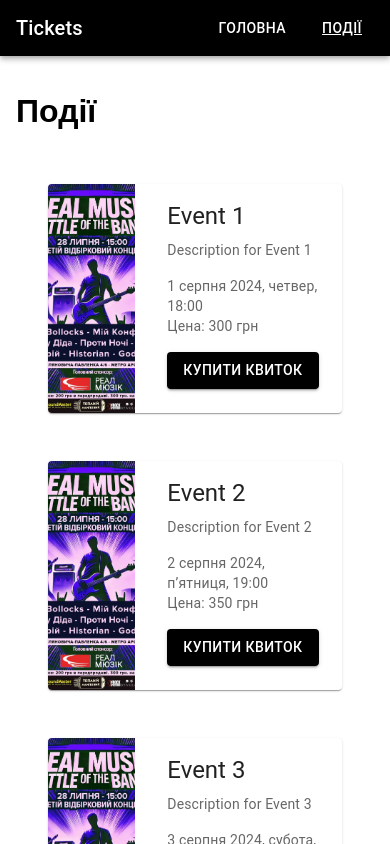
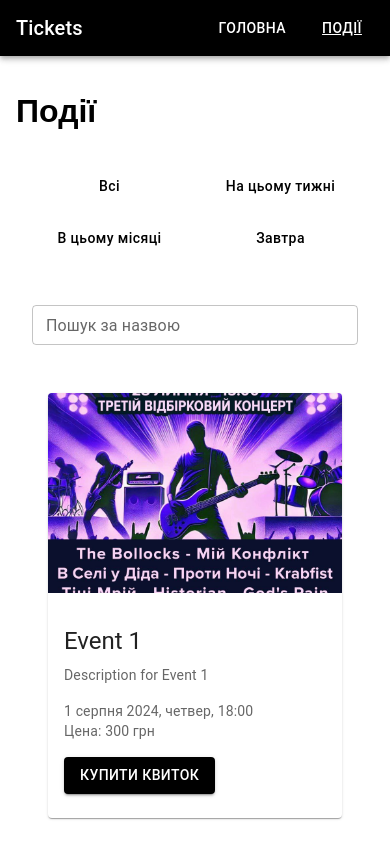
Before and after one commit to Anna-Grigorovich/Ticket_front, a React (Create React App) app: page /events in a window 390 px wide. Shown: the top 844 px of the page. Built offline with nearby package versions, Linux system fonts and the light colour scheme.

Commit message:
add filter

```diff
--- a/package.json
+++ b/package.json
@@ -6,14 +6,16 @@
     "@craco/craco": "^7.1.0",
     "@emotion/react": "^11.13.0",
     "@emotion/styled": "^11.13.0",
-    "@mui/material": "^5.16.6",
+    "@mui/material": "^5.16.7",
+    "@mui/x-date-pickers": "^6.20.2",
     "@testing-library/jest-dom": "^5.17.0",
     "@testing-library/react": "^13.4.0",
     "@testing-library/user-event": "^13.5.0",
-    "date-fns": "^3.6.0",
+    "date-fns": "^2.30.0",
     "less": "^4.2.0",
     "less-loader": "^12.2.0",
     "react": "^18.3.1",
+    "react-datepicker": "^7.3.0",
     "react-dom": "^18.3.1",
     "react-router-dom": "^6.26.0",
     "react-scripts": "5.0.1",
--- a/src/components/EventCard/EventCard.jsx
+++ b/src/components/EventCard/EventCard.jsx
@@ -1,34 +1,68 @@
 // import React from 'react';
-// import { Card, CardContent, CardMedia, Typography, Box } from '@mui/material';
+// import {
+//   Card,
+//   CardContent,
+//   CardMedia,
+//   Typography,
+//   Box,
+//   Grid,
+//   Button,
+// } from '@mui/material';
+// import { format } from 'date-fns';
+// import { uk } from 'date-fns/locale';
 
 // const EventCard = ({ event }) => {
+//   const eventDate = new Date(event.date);
+//   const eventTime = event.time;
+
+//   // Format date and time
+//   const formattedDate = format(eventDate, 'd MMMM yyyy, EEEE', {
+//     locale: uk,
+//   });
+//   const formattedTime = `${eventTime}`;
 //   return (
-//     <Card sx={{ maxWidth: 345, margin: 2 }}>
-//       <CardMedia
-//         component="img"
-//         height="140"
-//         image={require(`../../img/${event.image}`)}
-//         alt={event.title}
-//       />
-//       <CardContent>
-//         <Typography gutterBottom variant="h5" component="div">
-//           {event.title}
-//         </Typography>
-//         <Typography variant="body2" color="text.secondary">
-//           {event.description}
-//         </Typography>
-//         <Box sx={{ mt: 2 }}>
-//           <Typography variant="body2" color="text.secondary">
-//             Дата: {event.date}
-//           </Typography>
-//           <Typography variant="body2" color="text.secondary">
-//             Время: {event.time}
-//           </Typography>
-//           <Typography variant="body2" color="text.secondary">
-//             Цена: {event.price} грн
-//           </Typography>
-//         </Box>
-//       </CardContent>
+//     <Card sx={{ display: 'flex', maxWidth: 800, margin: 2 }}>
+//       <Grid container spacing={2}>
+//         <Grid item xs={4}>
+//           <CardMedia
+//             component="img"
+//             sx={{ width: '100%', height: '100%', objectFit: 'cover' }}
+//             image={require(`../../img/${event.image}`)}
+//             alt={event.title}
+//           />
+//         </Grid>
+//         <Grid item xs={8}>
+//           <CardContent>
+//             <Typography gutterBottom variant="h5" component="div">
+//               {event.title}
+//             </Typography>
+//             <Typography variant="body2" color="text.secondary">
+//               {event.description}
+//             </Typography>
+//             <Box sx={{ mt: 2 }}>
+//               <Typography variant="body2" color="text.secondary">
+//                 {formattedDate}, {formattedTime}
+//               </Typography>
+//               <Typography variant="body2" color="text.secondary">
+//                 Цена: {event.price} грн
+//               </Typography>
+//               <Button
+//                 variant="contained"
+//                 sx={{
+//                   mt: 2,
+//                   backgroundColor: 'black',
+//                   color: 'white',
+//                   '&:hover': {
+//                     backgroundColor: 'gray',
+//                   },
+//                 }}
+//               >
+//                 купити квиток
+//               </Button>
+//             </Box>
+//           </CardContent>
+//         </Grid>
+//       </Grid>
 //     </Card>
 //   );
 // };
@@ -56,18 +90,19 @@ const EventCard = ({ event }) => {
     locale: uk,
   });
   const formattedTime = `${eventTime}`;
+
   return (
-    <Card sx={{ display: 'flex', maxWidth: 800, margin: 2 }}>
-      <Grid container spacing={2}>
-        <Grid item xs={4}>
+    <Card sx={{ display: 'flex', flexDirection: 'column', maxWidth: 800, margin: 2 }}>
+      <Grid container spacing={2} direction={{ xs: 'column', md: 'row' }}>
+        <Grid item xs={12} md={4}>
           <CardMedia
             component="img"
-            sx={{ width: '100%', height: '100%', objectFit: 'cover' }}
+            sx={{ width: '100%', height: { xs: 200, md: '100%' }, objectFit: 'cover' }}
             image={require(`../../img/${event.image}`)}
             alt={event.title}
           />
         </Grid>
-        <Grid item xs={8}>
+        <Grid item xs={12} md={8}>
           <CardContent>
             <Typography gutterBottom variant="h5" component="div">
               {event.title}
--- a/src/components/EventList/EventList.jsx
+++ b/src/components/EventList/EventList.jsx
@@ -1,81 +1,55 @@
+
 // import React from 'react';
-// import { Box, List, ListItem, ListItemText } from '@mui/material';
+// import { Box, Grid } from '@mui/material';
+// import EventCard from '../EventCard/EventCard';
 
 // const events = [
-//   { id: 1, title: 'Event 1', description: 'Description for Event 1' },
-//   { id: 2, title: 'Event 2', description: 'Description for Event 2' },
-//   { id: 3, title: 'Event 3', description: 'Description for Event 3' },
-//   { id: 4, title: 'Event 4', description: 'Description for Event 4' },
+//   {
+//     id: 1,
+//     title: 'Event 1',
+//     description: 'Description for Event 1',
+//     // shortDescription: 'lzlzlz',
+//     // place: 'Tl',
+//     // musicStyle: ['lala', 'lala'],
+//     date: '2024-08-01',
+//     time: '18:00',
+//     price: 300,
+//     image: 'event.jpg',
+//   },
+//   {
+//     id: 2,
+//     title: 'Event 2',
+//     description: 'Description for Event 2',
+//     date: '2024-08-02',
+//     time: '19:00',
+//     price: 350,
+//     image: 'event.jpg',
+//   },
+//   {
+//     id: 3,
+//     title: 'Event 3',
+//     description: 'Description for Event 3',
+//     date: '2024-08-03',
+//     time: '20:00',
+//     price: 400,
+//     image: 'event.jpg',
+//   },
+//   {
+//     id: 4,
+//     title: 'Event 4',
+//     description: 'Description for Event 4',
+//     date: '2024-08-04',
+//     time: '21:00',
+//     price: 450,
+//     image: 'event.jpg',
+//   },
 // ];
-
-// const EventList = () => {
-//   return (
-//     <Box sx={{ p: 2 }}>
-//       <List>
-//         {events.map((event) => (
-//           <ListItem key={event.id}>
-//             <ListItemText primary={event.title} secondary={event.description} />
-//           </ListItem>
-//         ))}
-//       </List>
-//     </Box>
-//   );
-// };
-
-// export default EventList;
-
-import React from 'react';
-import { Box, Grid } from '@mui/material';
-import EventCard from '../EventCard/EventCard';
-
-const events = [
-  {
-    id: 1,
-    title: 'Event 1',
-    description: 'Description for Event 1',
-    // shortDescription: 'lzlzlz',
-    // place: 'Tl',
-    // musicStyle: ['lala', 'lala'],
-    date: '2024-08-01',
-    time: '18:00',
-    price: 300,
-    image: 'event.jpg',
-  },
-  {
-    id: 2,
-    title: 'Event 2',
-    description: 'Description for Event 2',
-    date: '2024-08-02',
-    time: '19:00',
-    price: 350,
-    image: 'event.jpg',
-  },
-  {
-    id: 3,
-    title: 'Event 3',
-    description: 'Description for Event 3',
-    date: '2024-08-03',
-    time: '20:00',
-    price: 400,
-    image: 'event.jpg',
-  },
-  {
-    id: 4,
-    title: 'Event 4',
-    description: 'Description for Event 4',
-    date: '2024-08-04',
-    time: '21:00',
-    price: 450,
-    image: 'event.jpg',
-  },
-];
-
 // const EventList = () => {
 //   return (
 //     <Box sx={{ p: 2 }}>
 //       <Grid container spacing={2} justifyContent="center">
 //         {events.map((event) => (
-//           <Grid item key={event.id} xs={12}>
+//           <Grid item key={event.id} xs={12} sm={6} md={6} lg={6}>
 //             <EventCard event={event} />
 //           </Grid>
 //         ))}
@@ -83,11 +57,131 @@ const events = [
 //     </Box>
 //   );
 // };
+
+// export default EventList;
+
+
+
+import React, { useState } from 'react';
+import { Box, Grid, Button, TextField, useMediaQuery, useTheme } from '@mui/material';
+import EventCard from '../EventCard/EventCard';
+import { addDays, startOfWeek, endOfWeek, startOfMonth, endOfMonth } from 'date-fns';
+
+const events = [
+  { id: 1, title: 'Event 1', description: 'Description for Event 1', date: '2024-08-01', time: '18:00', price: 300, image: 'event.jpg' },
+  { id: 2, title: 'Event 2', description: 'Description for Event 2', date: '2024-08-02', time: '19:00', price: 350, image: 'event.jpg' },
+  { id: 3, title: 'Event 3', description: 'Description for Event 3', date: '2024-08-03', time: '20:00', price: 400, image: 'event.jpg' },
+  { id: 4, title: 'Event 4', description: 'Description for Event 4', date: '2024-08-04', time: '21:00', price: 450, image: 'event.jpg' },
+];
 const EventList = () => {
+  const [filteredEvents, setFilteredEvents] = useState(events);
+  const [searchText, setSearchText] = useState('');
+
+  const handleFilter = (filterType) => {
+    const today = new Date();
+    let filtered = events;
+
+    if (filterType === 'week') {
+      const start = startOfWeek(today);
+      const end = endOfWeek(today);
+      filtered = events.filter(event => new Date(event.date) >= start && new Date(event.date) <= end);
+    } else if (filterType === 'month') {
+      const start = startOfMonth(today);
+      const end = endOfMonth(today);
+      filtered = events.filter(event => new Date(event.date) >= start && new Date(event.date) <= end);
+    } else if (filterType === 'tomorrow') {
+      const tomorrow = addDays(today, 1);
+      filtered = events.filter(event => new Date(event.date).toDateString() === tomorrow.toDateString());
+    } else if (filterType === 'all') {
+      filtered = events;
+    }
+
+    setFilteredEvents(filtered);
+  };
+
+  const handleSearch = (event) => {
+    const query = event.target.value.toLowerCase();
+    setSearchText(query);
+    const filtered = events.filter(e => e.title.toLowerCase().includes(query));
+    setFilteredEvents(filtered);
+  };
+
+  const theme = useTheme();
+  const isMobile = useMediaQuery(theme.breakpoints.down('sm'));
+
   return (
-    <Box sx={{ p: 2 }}>
+    <Box
+      sx={{
+        p: 2,
+        overflowX: 'hidden',
+        maxWidth: '100%',
+        boxSizing: 'border-box',
+      }}
+    >
+      <Box
+        sx={{
+          mb: 4,
+          display: 'flex',
+          flexDirection: isMobile ? 'column' : 'row',
+          alignItems: 'center',
+          gap: 2,
+        }}
+      >
+        <Box
+          sx={{
+            display: 'flex',
+            flexWrap: isMobile ? 'wrap' : 'nowrap',
+            gap: 2,
+            mb: isMobile ? 2 : 0,
+            overflowX: 'auto',
+            '& > *': {
+              flexBasis: isMobile ? 'calc(50% - 8px)' : 'auto',
+            },
+          }}
+        >
+          <Button
+            variant="text"
+            onClick={() => handleFilter('all')}
+            sx={{ color: 'black', textTransform: 'none', '&:hover': { backgroundColor: 'transparent' } }}
+          >
+            Всі
+          </Button>
+          <Button
+            variant="text"
+            onClick={() => handleFilter('week')}
+            sx={{ color: 'black', textTransform: 'none', '&:hover': { backgroundColor: 'transparent' } }}
+          >
+            На цьому тижні
+          </Button>
+          <Button
+            variant="text"
+            onClick={() => handleFilter('month')}
+            sx={{ color: 'black', textTransform: 'none', '&:hover': { backgroundColor: 'transparent' } }}
+          >
+            В цьому місяці
+          </Button>
+          <Button
+            variant="text"
+            onClick={() => handleFilter('tomorrow')}
+            sx={{ color: 'black', textTransform: 'none', '&:hover': { backgroundColor: 'transparent' } }}
+          >
+            Завтра
+          </Button>
+        </Box>
+        <TextField
+          label="Пошук за назвою"
+          variant="outlined"
+          size="small"
+          value={searchText}
+          onChange={handleSearch}
+          sx={{
+            width: isMobile ? '100%' : 300,
+            mt: isMobile ? 2 : 0,
+          }}
+        />
+      </Box>
       <Grid container spacing={2} justifyContent="center">
-        {events.map((event) => (
+        {filteredEvents.map((event) => (
           <Grid item key={event.id} xs={12} sm={6} md={6} lg={6}>
             <EventCard event={event} />
           </Grid>
@@ -96,5 +190,72 @@ const EventList = () => {
     </Box>
   );
 };
+// const EventList = () => {
+//   const [filteredEvents, setFilteredEvents] = useState(events);
+
+//   const handleFilter = (filterType) => {
+//     const today = new Date();
+
+//     let filtered = events;
+//     if (filterType === 'week') {
+//       const start = startOfWeek(today);
+//       const end = endOfWeek(today);
+//       filtered = events.filter(event => new Date(event.date) >= start && new Date(event.date) <= end);
+//     } else if (filterType === 'month') {
+//       const start = startOfMonth(today);
+//       const end = endOfMonth(today);
+//       filtered = events.filter(event => new Date(event.date) >= start && new Date(event.date) <= end);
+//     } else if (filterType === 'tomorrow') {
+//       const tomorrow = addDays(today, 1);
+//       filtered = events.filter(event => new Date(event.date).toDateString() === tomorrow.toDateString());
+//     } else if (filterType === 'all') {
+//       filtered = events;
+//     }
+
+//     setFilteredEvents(filtered);
+//   };
+
+//   return (
+//     <Box sx={{ p: 2 }}>
+//       <Box sx={{ mb: 4, display: 'flex', justifyContent: 'center', gap: 2 }}>
+//         <Button
+//           variant="text"
+//           onClick={() => handleFilter('all')}
+//           sx={{ backgroundColor: 'black', color: 'white', '&:hover': { backgroundColor: 'darkgray' } }}
+//         >
+//           Всі
+//         </Button>
+//         <Button
+//           variant="text"
+//           onClick={() => handleFilter('week')}
+//           sx={{ backgroundColor: 'black', color: 'white', '&:hover': { backgroundColor: 'darkgray' } }}
+//         >
+//           На цьому тижні
+//         </Button>
+//         <Button
+//           variant="text"
+//           onClick={() => handleFilter('month')}
+//           sx={{ backgroundColor: 'black', color: 'white', '&:hover': { backgroundColor: 'darkgray' } }}
+//         >
+//           В цьому місяці
+//         </Button>
+//         <Button
+//           variant="text"
+//           onClick={() => handleFilter('tomorrow')}
+//           sx={{ backgroundColor: 'black', color: 'white', '&:hover': { backgroundColor: 'darkgray' } }}
+//         >
+//           Завтра
+//         </Button>
+//       </Box>
+//       <Grid container spacing={2} justifyContent="center">
+//         {filteredEvents.map((event) => (
+//           <Grid item key={event.id} xs={12} sm={6} md={6} lg={6}>
+//             <EventCard event={event} />
+//           </Grid>
+//         ))}
+//       </Grid>
+//     </Box>
+//   );
+// };
 
 export default EventList;
```
Also changed, not shown: 1 other file (tests, documents, lock files or other folders).
